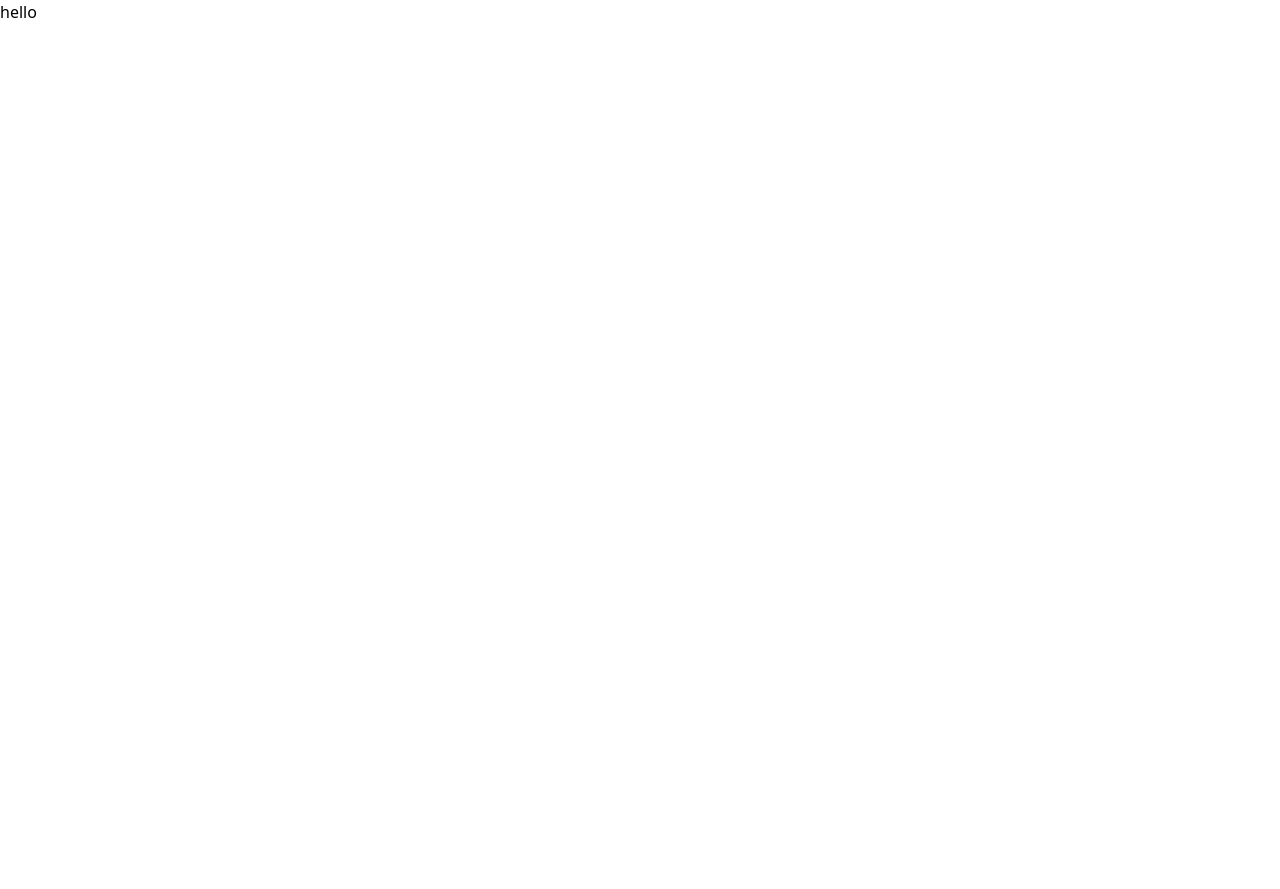
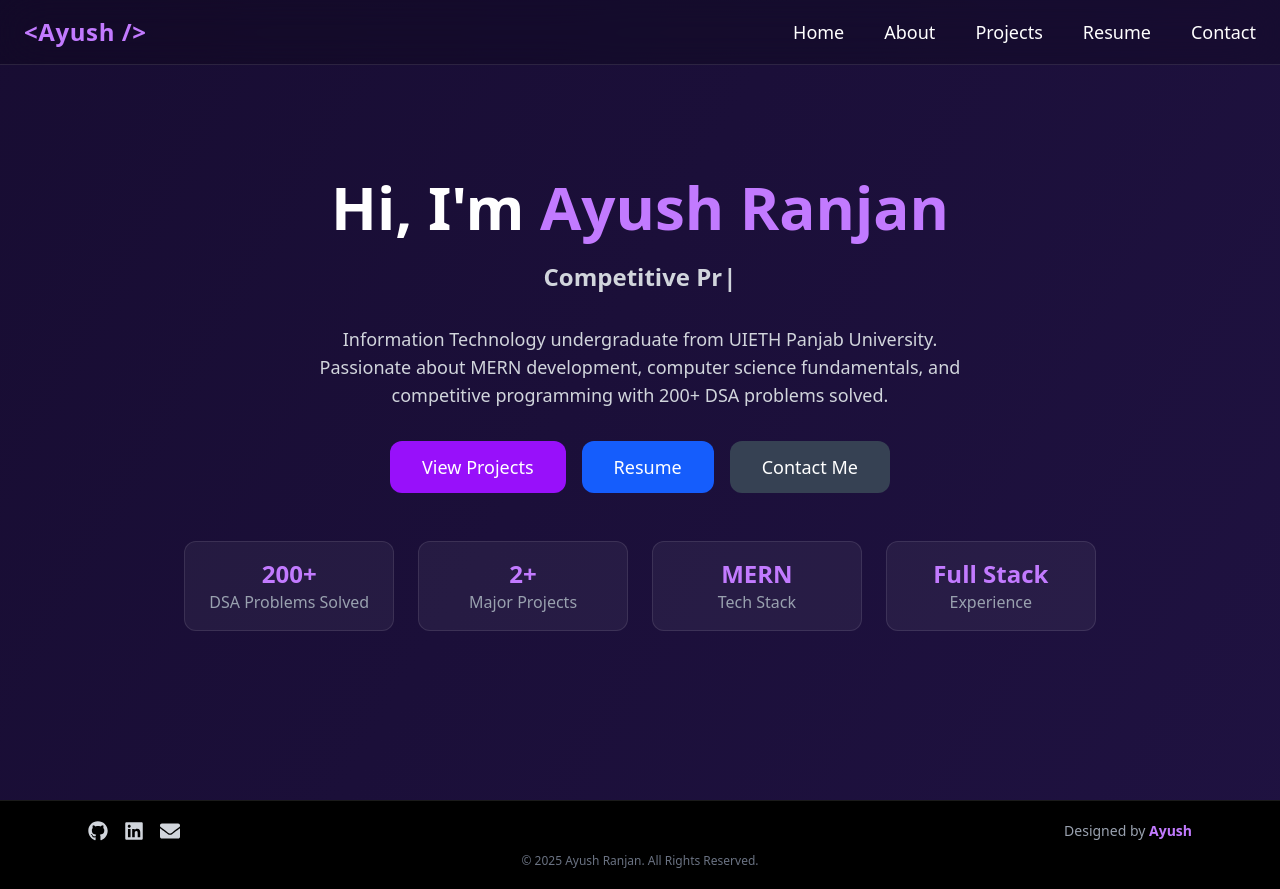
Before and after one commit to ayush-rr7/Portfolio, a React (Vite) app: page / in a window 1280 px wide. Before the commit the page ends 800 px from the top, so only its background shows below. Built offline with nearby package versions, Linux system fonts and the light colour scheme.

Commit message:
Update main.jsx

```diff
--- a/src/main.jsx
+++ b/src/main.jsx
@@ -8,7 +8,7 @@ import App from './App.jsx'
 createRoot(document.getElementById('root')).render(
   <StrictMode>
 
-          <h1>hello</h1>
+            <App />
 
    </StrictMode>
 )
```
